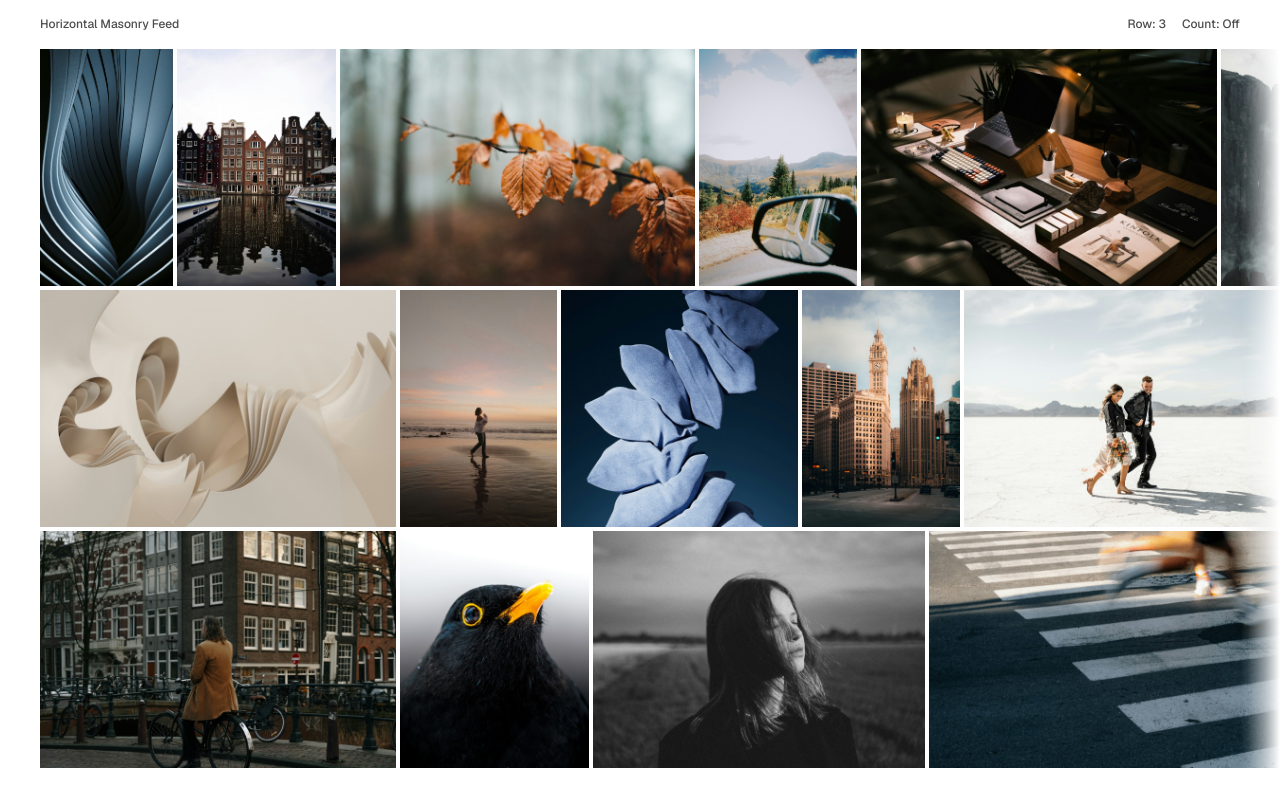
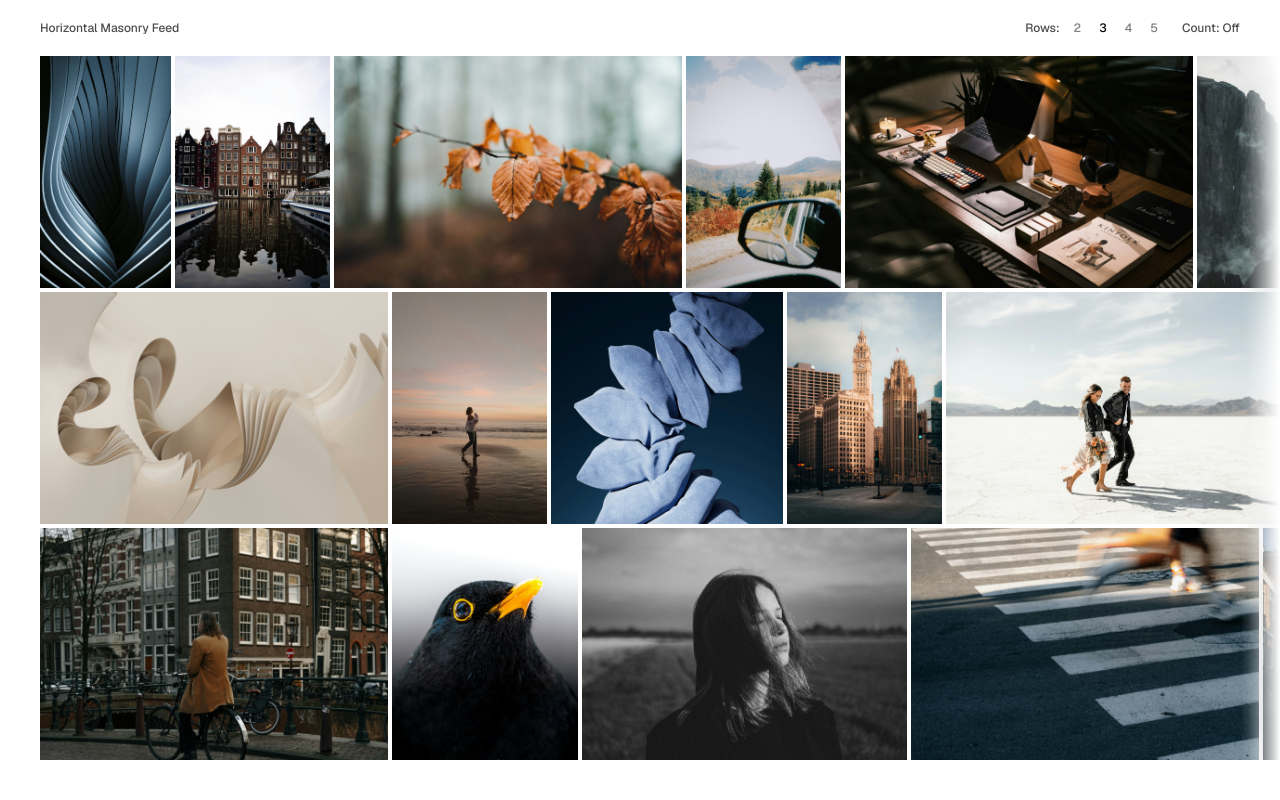
Before and after one commit to htjun/horizontal-masonry-demo, a Next.js app: page / in a window 1280 px wide. Built offline with nearby package versions, Linux system fonts and the light colour scheme.

Commit message:
Fix blank images when switching row counts
Images now display correctly by setting explicit dimensions on container divs and ensuring Next.js Image components fill their containers. Added validation to prevent division by zero errors and simplified the masonry layout logic.

```diff
--- a/app/page.tsx
+++ b/app/page.tsx
@@ -2,7 +2,7 @@
 
 import { useRef, useState } from 'react'
 import { HorizontalMasonry } from '@/components/horizontal-masonry'
-import { Select } from '@/components/select'
+import { ToggleGroup } from '@/components/toggle-group'
 import { useDynamicImageHeight } from '@/hooks/use-dynamic-image-height'
 import { useWheelToHorizontalScroll } from '@/hooks/use-wheel-to-horizontal-scroll'
 
@@ -15,10 +15,12 @@ export default function Home() {
 
   return (
     <main ref={mainRef} className="min-h-screen w-full relative overflow-hidden">
-      <div className="w-full bg-white/80 border-b border-white/40 py-4 px-10 text-xs font-medium backdrop-blur-sm text-black/70 flex justify-between items-center">
-        <h1>Horizontal Masonry Feed</h1>
+      <div className="w-full bg-white/80 border-b border-white/40 py-2 min-h-14 px-10 text-xs font-medium backdrop-blur-sm text-black/70 flex justify-between items-center select-none">
+        <h1 className="cursor-default">Horizontal Masonry Feed</h1>
         <div className="flex gap-4 items-center">
-          <Select
+          <div className="flex gap-1.5 items-center">
+            <span>Rows:</span>
+            <ToggleGroup
               value={rowCount}
               onValueChange={setRowCount}
               options={[
@@ -27,9 +29,9 @@ export default function Home() {
                 { value: '4', label: '4' },
                 { value: '5', label: '5' },
               ]}
-            triggerPrefix="Row:"
               ariaLabel="Row count"
             />
+          </div>
           <button
             onClick={() => setShowCount(!showCount)}
             className="hover:text-black transition-colors cursor-pointer select-none"
--- a/components/image-card.tsx
+++ b/components/image-card.tsx
@@ -11,7 +11,7 @@ interface ImageCardProps {
 
 export function ImageCard({ src, title, width, height, index, showCount }: ImageCardProps) {
   return (
-    <div className="shrink-0 select-none relative">
+    <div className="shrink-0 select-none relative" style={{ width, height }}>
       {showCount && (
         <div className="absolute top-1.5 left-1.5 font-geist-mono text-xs font-medium text-white/80 bg-black/20 backdrop-blur-sm rounded-xs h-5 min-w-5 px-0.5 tracking-tighter grid place-items-center">
           {index}
@@ -22,9 +22,10 @@ export function ImageCard({ src, title, width, height, index, showCount }: Image
         alt={title}
         width={width}
         height={height}
-        className="w-full object-cover"
+        className="object-cover"
         style={{
-          height: height,
+          width: '100%',
+          height: '100%',
         }}
       />
     </div>
--- a/components/select.tsx
+++ b/components/select.tsx
@@ -22,8 +22,13 @@ export function Select({
   return (
     <SelectPrimitive.Root value={value} onValueChange={onValueChange}>
       <SelectPrimitive.Trigger aria-label={ariaLabel}>
-        {triggerPrefix && `${triggerPrefix} `}
-        <SelectPrimitive.Value placeholder={placeholder} />
+        <button
+          type="button"
+          className="cursor-pointer hover:bg-stone-100 px-3 py-2 rounded-md transition-colors duration-150"
+        >
+          {triggerPrefix && `${triggerPrefix} `}
+          <SelectPrimitive.Value placeholder={placeholder} />
+        </button>
       </SelectPrimitive.Trigger>
       <SelectPrimitive.Portal>
         <SelectPrimitive.Content
--- /dev/null
+++ b/components/toggle-group.tsx
@@ -0,0 +1,39 @@
+'use client'
+
+import * as ToggleGroupPrimitive from '@radix-ui/react-toggle-group'
+import { cn } from '@/lib/utils'
+
+interface ToggleGroupProps {
+  value: string
+  onValueChange: (value: string) => void
+  options: Array<{ value: string; label: string }>
+  ariaLabel?: string
+}
+
+export function ToggleGroup({ value, onValueChange, options, ariaLabel }: ToggleGroupProps) {
+  return (
+    <ToggleGroupPrimitive.Root
+      type="single"
+      value={value}
+      onValueChange={onValueChange}
+      aria-label={ariaLabel}
+      className="flex gap-0.5 items-center"
+    >
+      {options.map((option) => (
+        <ToggleGroupPrimitive.Item
+          key={option.value}
+          value={option.value}
+          className={cn(
+            'px-2 py-0.5 text-xs font-medium transition-colors',
+            'hover:text-black data-[state=on]:text-black',
+            'data-[state=off]:text-black/50',
+            'focus:outline-none focus-visible:ring-1 focus-visible:ring-black/30',
+            'rounded-xs'
+          )}
+        >
+          {option.label}
+        </ToggleGroupPrimitive.Item>
+      ))}
+    </ToggleGroupPrimitive.Root>
+  )
+}
--- a/hooks/use-dynamic-image-height.ts
+++ b/hooks/use-dynamic-image-height.ts
@@ -15,12 +15,14 @@ export function useDynamicImageHeight(
     const calculateHeight = () => {
       const viewportHeight = window.innerHeight
       const gapSize = 4
-      const verticalPadding = 80
+      const headerHeight = 56
+      const bottomPadding = 40
       const totalGaps = (rowCount - 1) * gapSize
-      const availableHeight = viewportHeight - totalGaps - verticalPadding
+      const availableHeight = viewportHeight - headerHeight - bottomPadding - totalGaps
       const calculatedHeight = Math.floor(availableHeight / rowCount)
 
-      setImageHeight(calculatedHeight)
+      // Ensure a reasonable minimum height
+      setImageHeight(Math.max(100, calculatedHeight))
     }
 
     calculateHeight()
--- a/lib/utils.ts
+++ b/lib/utils.ts
@@ -10,5 +10,9 @@ export function calculateDisplayWidth(
   imageHeight: number,
   imageDisplayHeight: number
 ) {
+  if (!imageHeight || imageHeight <= 0) {
+    return Math.round(imageDisplayHeight) // Return display height as width for 1:1 ratio fallback
+  }
+
   return Math.round((imageDisplayHeight / imageHeight) * imageWidth)
 }
--- a/package.json
+++ b/package.json
@@ -11,6 +11,7 @@
   },
   "dependencies": {
     "@radix-ui/react-select": "^2.2.6",
+    "@radix-ui/react-toggle-group": "^1.1.11",
     "clsx": "^2.1.1",
     "next": "15.5.4",
     "react": "19.1.0",
```
Also changed, not shown: 1 other file (tests, documents, lock files or other folders). Lines whose indentation alone changed are shown as unchanged.
